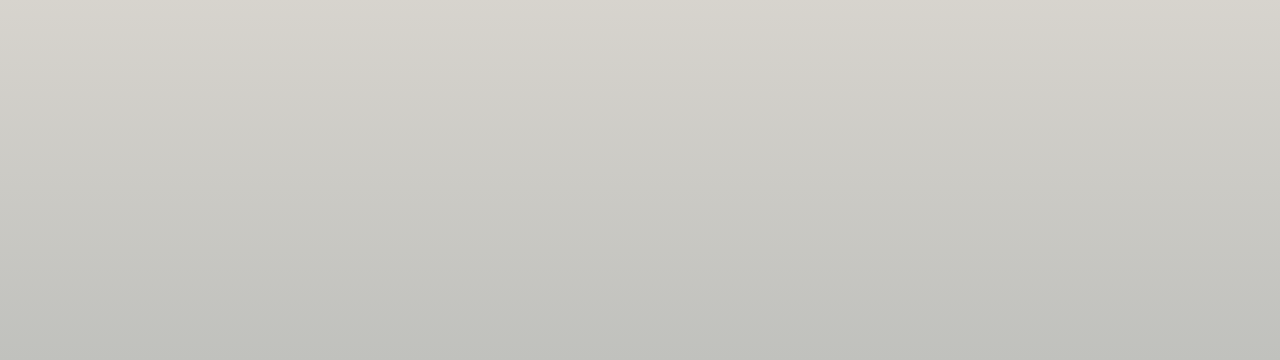
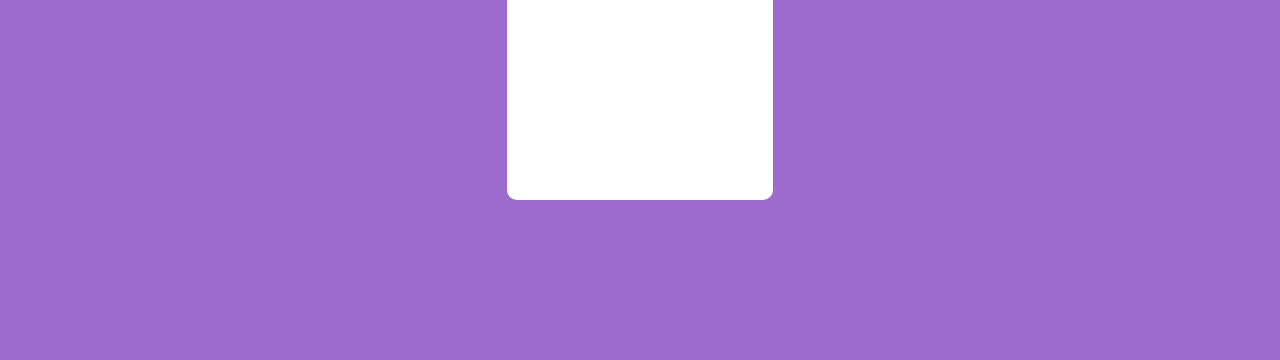
Before and after one commit to nicholaslouback/shopping_cart, a plain HTML site: page index.html in a window 1280 px wide. Shown: the part 440-800 px from the top of the page. Drawn offline with Linux system fonts and the light colour scheme.

Commit message:
Formatting

```diff
--- a/styles.css
+++ b/styles.css
@@ -10,5 +10,19 @@ body {
     align-items: center;
     justify-content: center;
     height: 100vh;
-    background-image: linear-gradient(to bottom, #F3EBE2, #C0C1BD);
+    background-color: rgb(157, 106, 205);
 }
+
+main {
+    display: flex;
+    flex-direction: column;
+    align-items: center;
+    text-align: center;
+    background-color: white;
+    gap: 20px;
+    height: 60vh;
+    max-width: 400px;
+    position: relative;
+    border-radius: 10px;
+    padding: 20px;
+}
```
